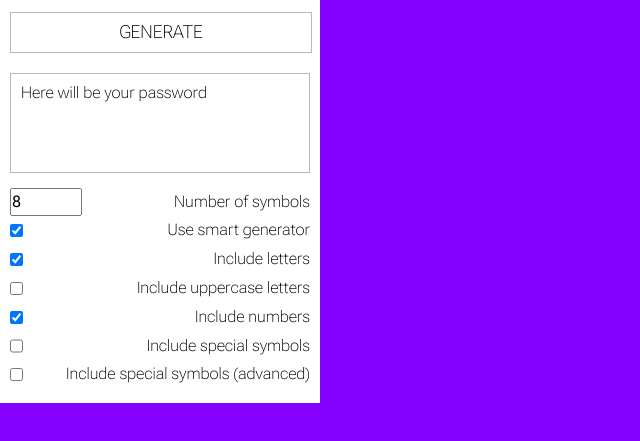
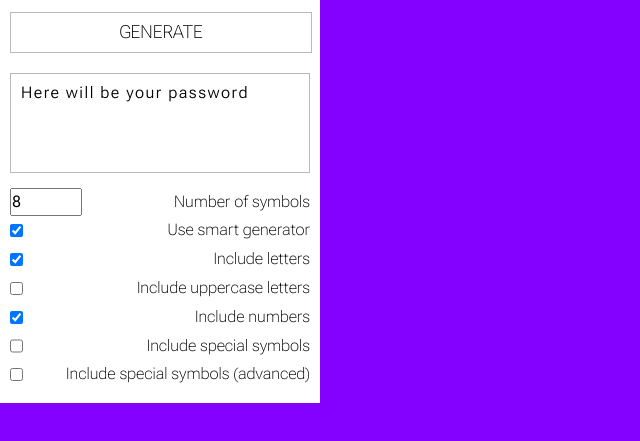
Before and after one commit to thirdmadman/smart-passgen, a website built with webpack: page src/index.html in a window 1280 px wide. Shown: the part 47-488 px from the top of the page, without its empty margins (0-640 px from the left). Built offline with nearby package versions, Linux system fonts and the light colour scheme.

Commit message:
feat: better UX on  password text

```diff
--- a/src/js/App.js
+++ b/src/js/App.js
@@ -17,6 +17,7 @@ export default class App {
     this.mainEl = document.querySelector('.app');
     const buttonGeneratePassword = dhc('button', ['button-generate'], 'Generate');
     const currentPasswordText = dhc('div', ['password-text'], 'Here will be your password');
+    currentPasswordText.contentEditable = true;
 
     const toggleOption = (optionName, event) => {
       smartPassGen.options[optionName] = event.target.checked;
--- a/src/scss/main.scss
+++ b/src/scss/main.scss
@@ -59,6 +59,8 @@
   overflow-y: auto;
   border: 1px solid #b9b9b9;
   padding: 5px 10px;
+  font-weight: 300;
+  letter-spacing: 1.5px;
 }
 
 .toggle-group {
```
